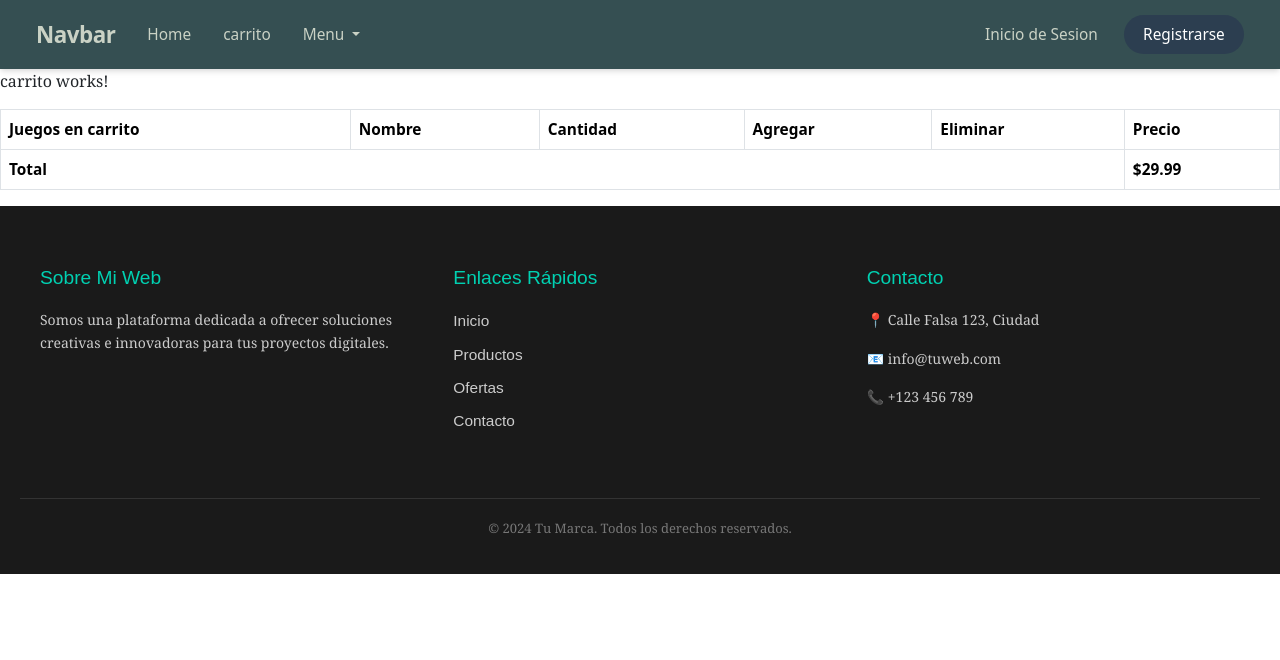
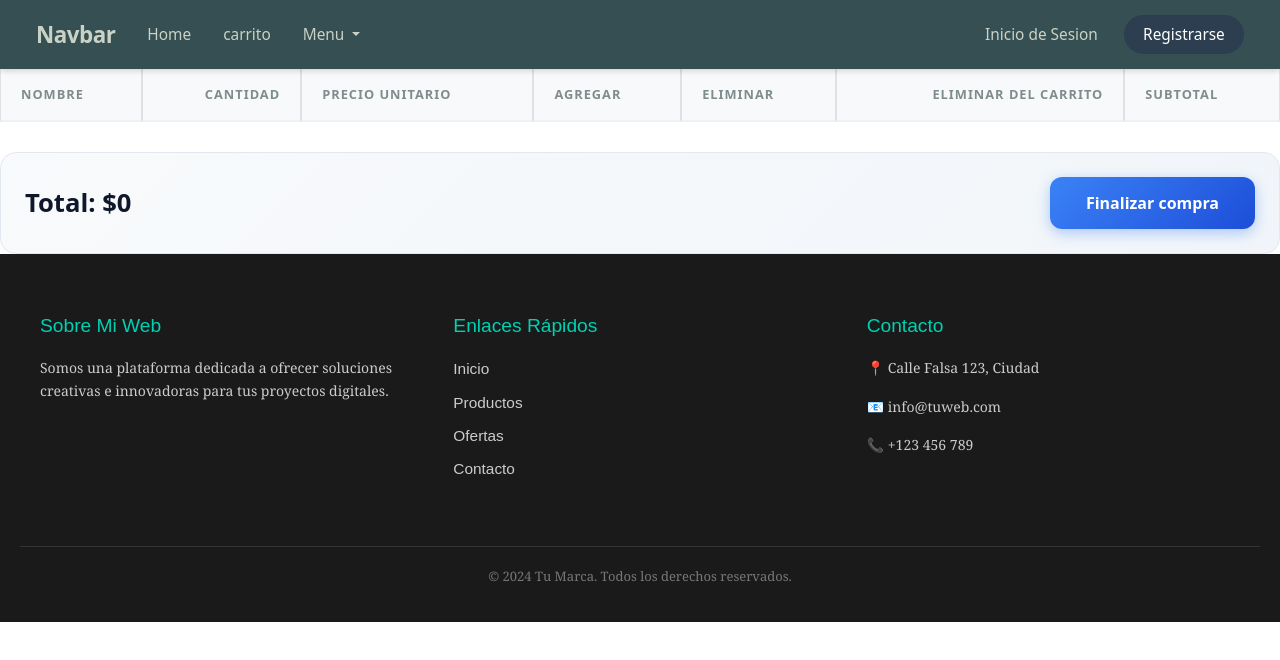
Before and after one commit to Pedrogg108/Proyecto1, an Angular app: page /carrito in a window 1280 px wide. Shown: the top 660 px of the page. Built offline with nearby package versions, Linux system fonts and the light colour scheme.

Commit message:
favoritos y carrito 95%

```diff
--- a/src/app/compartidos/carrito/carrito.css
+++ b/src/app/compartidos/carrito/carrito.css
@@ -0,0 +1,175 @@
+/* --- Contenedor Responsivo para la Tabla --- */
+.table-responsive {
+    width: 100%;
+    margin-top: 20px;
+    overflow-x: auto;
+    border-radius: 16px;
+    border: 1px solid #e1e8ed;
+    background: #ffffff;
+    box-shadow: 0 4px 20px rgba(0, 0, 0, 0.03);
+}
+
+/* --- Estilo Base de la Tabla --- */
+.table {
+    width: 100%;
+    border-collapse: separate;
+    border-spacing: 0;
+    font-family: system-ui, -apple-system, sans-serif;
+    color: #2c3e50;
+}
+
+/* Encabezados con fondo sutil */
+.table thead th {
+    background-color: #f8f9fa;
+    color: #7f8c8d;
+    padding: 16px 20px;
+    font-weight: 600;
+    font-size: 0.8rem;
+    text-transform: uppercase;
+    letter-spacing: 1px;
+    border-bottom: 2px solid #edf2f7;
+}
+
+/* Celdas del Cuerpo */
+.table td {
+    padding: 16px 20px;
+    vertical-align: middle;
+    font-size: 0.95rem;
+    border-bottom: 1px solid #f1f2f6;
+}
+
+/* Nombre del juego destacado */
+.table tbody tr td:first-child {
+    font-weight: 600;
+    color: #1a252f;
+}
+
+/* Efecto hover suave en las filas */
+.table tbody tr {
+    transition: background-color 0.2s ease;
+}
+.table tbody tr:hover {
+    background-color: #fdfdfd;
+}
+
+/* --- Alineaciones de columnas --- */
+.table th:nth-child(2), .table td:nth-child(2), /* Cantidad */
+.table th:nth-child(6), .table td:nth-child(6)  /* Precio */ {
+    text-align: right;
+}
+
+.table td:nth-child(3),
+.table td:nth-child(4),
+.table td:nth-child(5) {
+    text-align: center; /* Centrar botones de control */
+}
+
+/* --- Botones del Carrito (+ , - , X) --- */
+.table td button {
+    display: inline-flex;
+    align-items: center;
+    justify-content: center;
+    width: 32px;
+    height: 32px;
+    border: none;
+    border-radius: 8px;
+    font-size: 1rem;
+    font-weight: bold;
+    cursor: pointer;
+    transition: all 0.2s ease;
+}
+
+/* Botón Agregar (+) */
+.table td:nth-child(3) button {
+    background-color: #e8f5e9;
+    color: #2e7d32;
+}
+.table td:nth-child(3) button:hover {
+    background-color: #2e7d32;
+    color: #ffffff;
+    transform: scale(1.05);
+}
+
+/* Botón Disminuir (-) */
+.table td:nth-child(4) button {
+    background-color: #fff8e1;
+    color: #f57f17;
+}
+.table td:nth-child(4) button:hover {
+    background-color: #f57f17;
+    color: #ffffff;
+    transform: scale(1.05);
+}
+
+/* Botón Eliminar del carrito (X) */
+.table td:nth-child(5) button {
+    background-color: #ffebee;
+    color: #c62828;
+    font-size: 0.8rem;
+}
+.table td:nth-child(5) button:hover {
+    background-color: #c62828;
+    color: #ffffff;
+    transform: scale(1.05);
+}
+
+
+/* ==========================================
+   NUEVA SECCIÓN: Tarjeta Finalizar Compra
+   ========================================== */
+.finalizar {
+    margin-top: 30px;
+    background: linear-gradient(135deg, #f8fafc 0%, #f1f5f9 100%);
+    border: 1px solid #e2e8f0;
+    border-radius: 16px;
+    padding: 24px;
+    display: flex;
+    justify-content: space-between; /* Alinea el total a la izquierda y el botón a la derecha */
+    align-items: center;
+    box-shadow: 0 10px 25px rgba(0, 0, 0, 0.02);
+}
+
+/* Estilo del texto del Total */
+.finalizar h2 {
+    margin: 0;
+    font-family: system-ui, -apple-system, sans-serif;
+    font-size: 1.6rem;
+    font-weight: 700;
+    color: #0f172a;
+}
+
+/* Botón Finalizar Compra Principal */
+.finalizar .btn-action {
+    background: linear-gradient(135deg, #3b82f6 0%, #1d4ed8 100%); /* Azul eléctrico degradado */
+    color: #ffffff;
+    border: none;
+    padding: 14px 36px;
+    font-size: 1rem;
+    font-weight: 600;
+    border-radius: 12px;
+    cursor: pointer;
+    box-shadow: 0 4px 14px rgba(59, 130, 246, 0.4);
+    transition: all 0.2s ease-in-out;
+}
+
+.finalizar .btn-action:hover {
+    transform: translateY(-2px);
+    box-shadow: 0 6px 20px rgba(59, 130, 246, 0.6);
+    filter: brightness(1.1);
+}
+
+.finalizar .btn-action:active {
+    transform: translateY(1px);
+}
+
+/* --- Adaptación para Pantallas Celulares --- */
+@media (max-width: 600px) {
+    .finalizar {
+        flex-direction: column; /* Apila el total arriba y el botón abajo */
+        gap: 16px;
+        text-align: center;
+    }
+    .finalizar .btn-action {
+        width: 100%; /* Botón ancho completo en móviles */
+    }
+}
--- a/src/app/compartidos/carrito/carrito.html
+++ b/src/app/compartidos/carrito/carrito.html
@@ -1,34 +1,34 @@
-<p>carrito works!</p>
 <table class="table table-bordered">
     <thead>
         <tr>
-            <th scope="col">Juegos en carrito</th>
             <th scope="col">Nombre</th>
             <th scope="col">Cantidad</th>
+            <th scope="col">Precio unitario</th>
             <th scope="col">Agregar</th>
             <th scope="col">Eliminar</th>
-            <th scope="col">Precio</th>
+            <th scope="col">Eliminar del carrito</th>
+            <th scope="col">Subtotal</th>
         </tr>
     </thead>
     <tbody>
         @for (p of juegosEnCarrito ; track p.id){
         @if(p.disponibilidad){
         <tr>
-            <th scope="row">1</th>
             <td>{{ p.nombre }}</td>
-            <td>cantidad</td>
-            <td><button>+</button></td>
-            <td><button>-</button></td>
+            <td>{{ p.cantidad }}</td>
             <td>${{ p.precio }}</td>
+            <td><button (click)="aumentarCantidad(p.id)">+</button></td>
+            <td><button (click)="disminuirCantidad(p.id)">-</button></td>
+            <td><button (click)="eliminarJuego(p.id)">X</button></td>
+            <td>${{p.precio * p.cantidad}}</td>
         </tr>
 
         }}
 
     </tbody>
-    <tfoot>
-        <tr>
-            <th scope="row" colspan="5">Total</th>
-            <th scope="col">$29.99</th>
-        </tr>
-    </tfoot>
+
 </table>
+<div class="finalizar">
+    <h2>Total: ${{total}}</h2>
+    <button class="btn btn-action">Finalizar compra</button>
+</div>
--- a/src/app/compartidos/carrito/carrito.ts
+++ b/src/app/compartidos/carrito/carrito.ts
@@ -14,5 +14,30 @@ export class Carrito implements OnInit {
   constructor(private carritoServicio: CarritoService) { }
   ngOnInit() {
     this.juegosEnCarrito = this.carritoServicio.obtenerJuego();
+    this.calcularTotal();
   }
+  // calcularTotal() {
+  //   this.total = 0;
+  //   this.juegosEnCarrito.forEach(juego => {
+  //     this.total += juego.precio * juego.cantidad;
+  //   })
+  // }
+  aumentarCantidad(id: number) {
+    this.carritoServicio.aumentarJuego(id);
+    this.calcularTotal();
+  }
+  disminuirCantidad(id: number) {
+    this.carritoServicio.disminuirCantidad(id);
+    this.calcularTotal();
+  }
+  eliminarJuego(id: number) {
+    this.carritoServicio.eliminarJuego(id);
+    this.juegosEnCarrito = this.carritoServicio.obtenerJuego();
+    this.calcularTotal();
+  }
+  calcularTotal() {
+    this.carritoServicio.calcularTotal();
+    this.total = this.carritoServicio.total;
+  }
+  total: number = 0;
 }
--- a/src/app/compartidos/favoritos/favoritos.html
+++ b/src/app/compartidos/favoritos/favoritos.html
@@ -1,6 +1,21 @@
 <h1 id="titulo">Favoritos</h1>
 <div class="fondo">
 
-
+    @for (p of juegosEnFavorito ; track p.id){
+    @if(p.disponibilidad){
+    <div class="card" style="width: 18rem;">
+        <div class="p-6">
+            <img src="{{ p.img }}" class="card-image-top" alt="{{ p.alt }}">
+            <div class="card-body">
+                <h5 class="card-title">{{ p.nombre }}</h5>
+                <p class="card-text">${{ p.precio }}</p>
+                <button type="button" class="btn btn-action" data-bs-toggle="modal">Ver mas</button>
+                <button type="button" class="btn btn-action" data-bs-toggle="modal" (click)="eliminar(p.id)">Quitar de favoritos</button>
+                <button type="button" class="btn btn-action" data-bs-toggle="modal" (click)="agregarAcarrito(p)" >Agregar al carrito</button>
+            </div>
+        </div>
+    </div>
+    }
+    }
 
 </div>
--- a/src/app/compartidos/favoritos/favoritos.ts
+++ b/src/app/compartidos/favoritos/favoritos.ts
@@ -1,11 +1,28 @@
-import { Component, inject } from '@angular/core';
-
+import { Component,OnInit} from '@angular/core';
+import { FavoritoServicio } from '../../servicios/favorito-servicio';
 import { RouterOutlet } from '@angular/router';
+import { Juegos } from '../../models/juegos';
+import { CarritoService } from '../../servicios/carrito-service';
 @Component({
   selector: 'app-favoritos',
   imports: [RouterOutlet],
   templateUrl: './favoritos.html',
   styleUrl: './favoritos.css',
 })
-export class Favoritos {
+export class Favoritos implements OnInit{
+  juegosEnFavorito: Juegos[] = [];
+  constructor(private favoritos: FavoritoServicio, private carritoServicio: CarritoService) { }
+  ngOnInit() {
+    this.juegosEnFavorito = this.favoritos.obtenerJuego();
+  }
+  aumentarCantidad(id: number) {
+    this.favoritos.aumentarJuego(id);
+  }
+  eliminar(id: number) {
+    this.favoritos.quitarDeFavoritos(id);
+    this.juegosEnFavorito = this.favoritos.obtenerJuego();
+  }
+   agregarAcarrito(p:any){
+    this.carritoServicio.agregarJuego(p);
+  }
 }
--- a/src/app/models/juegos.ts
+++ b/src/app/models/juegos.ts
@@ -5,8 +5,10 @@ export interface Juegos {
     precio:number;
     genero:string;
     disponibilidad:boolean;
-    oferta:boolean;
+    oferta?:boolean;
+    cantidad:number;
     img?:string;
     alt?:string;
+    total?:number;
 
 }
--- a/src/app/paginas/productos/productos.html
+++ b/src/app/paginas/productos/productos.html
@@ -28,7 +28,7 @@
                 <h5 class="card-title">{{ p.nombre }}</h5>
                 <p class="card-text">${{ p.precio }}</p>
                 <button type="button" class="btn btn-action" data-bs-toggle="modal">Ver mas</button>
-                <button type="button" class="btn btn-action" data-bs-toggle="modal">Favorito</button>
+                <button type="button" class="btn btn-action" data-bs-toggle="modal" (click)="agregarFavoritos(p)">Favorito</button>
                 <button type="button" class="btn btn-action" data-bs-toggle="modal" (click)="agregarAcarrito(p)">Agregar al carrito</button>
             </div>
         </div>
--- a/src/app/servicios/carrito-service.ts
+++ b/src/app/servicios/carrito-service.ts
@@ -21,6 +21,13 @@ export class CarritoService {
     }
   }
 
+   calcularTotal() {
+    this.total = 0;
+    this.carrito.forEach(juego => {
+      this.total += juego.precio * juego.cantidad;
+    })
+  }
+
   obtenerJuego() {
     return this.carrito;
   }
@@ -30,15 +37,18 @@ export class CarritoService {
       juego.cantidad++
       //lectura va en la interface
     }
+    this.calcularTotal();
   }
   disminuirCantidad(id: number) {
     const juego = this.carrito.find(p => p.id === id);
     if (juego && juego.cantidad > 1) {
       juego.cantidad--;
     }
+    this.calcularTotal();
   }
   eliminarJuego(id: number) {
     this.carrito = this.carrito.filter(p => p.id !== id);
+    this.calcularTotal();
   }
-
+  total: number = 0;
 }
```
Also changed, not shown: src/app/paginas/productos/productos.ts (+14 -6 lines).
